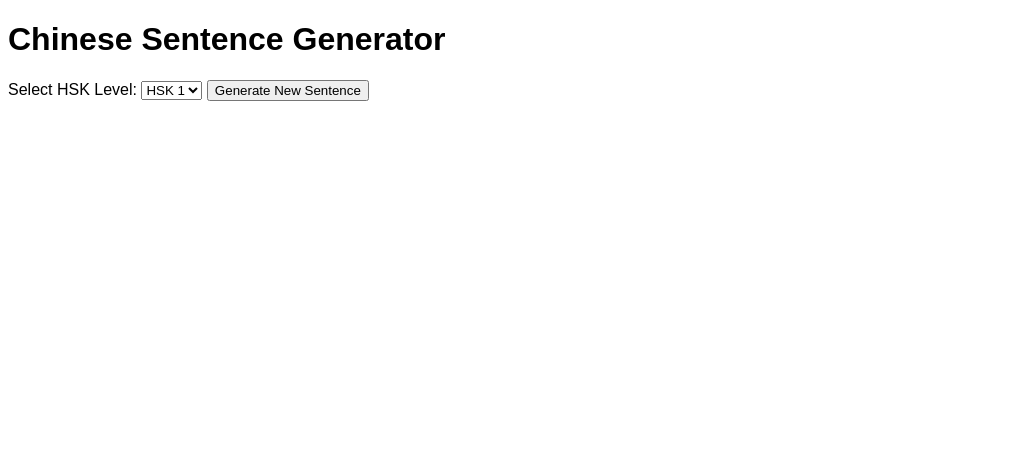
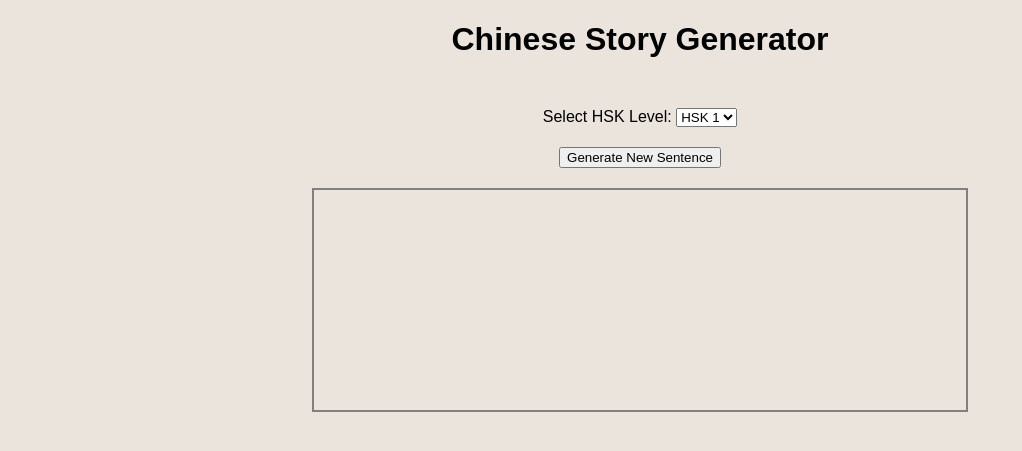
Before and after one commit to clemens-steinwendner/ReadAssistance, a Flask app: template templates/index.html in a window 1280 px wide. Shown: the top 451 px of the page, without its empty margins (0-1022 px from the left). Run offline with Flask 3, Linux system fonts and the light colour scheme; the template is opened without the code that fills it, so the values that code supplies are empty.

Commit message:
Working prototype with little styling

```diff
--- a/app.py
+++ b/app.py
@@ -51,7 +51,7 @@ def get_pinyin_translation(word):
 @app.route('/')
 def index():
 
-    sentence = "我喜欢喝水"
+    sentence = "中国故事生成器"
 
     segments = list(jieba.cut(sentence))
 
@@ -62,21 +62,18 @@ def index():
             html_segments.append(seg)
         else:
 
-            pinyin, translation = get_pinyin_translation(seg)
+            #pinyin, translation = get_pinyin_translation(seg)
 
 
             html_segments.append(
-                f'<span class="word" '
-                f'data-pinyin="{pinyin}" '
-                f'data-translation="{translation}">'
-                f'{seg}</span>'
+                f'<span class="word" data-word="{seg}">{seg}</span>'
             )
 
     final_html = ''.join(html_segments)
 
     #full_story = generate_story()
 
-    full_story = "我喜欢喝水" #for testing
+    full_story = "" #for testing
 
     segments_story = list(jieba.cut(full_story))
 
@@ -87,14 +84,11 @@ def index():
             html_segments_story.append(seg)
         else:
 
-            pinyin, translation = get_pinyin_translation(seg)
+            #pinyin, translation = get_pinyin_translation(seg)
 
 
             html_segments_story.append(
-                f'<span class="word" '
-                f'data-pinyin="{pinyin}" '
-                f'data-translation="{translation}">'
-                f'{seg}</span>'
+                f'<span class="word" data-word="{seg}">{seg}</span>'
             )
 
     final_html_story = ''.join(html_segments_story)
@@ -112,7 +106,7 @@ def generate():
 
 
 
-    print("generating..." + hsk_level)
+    #print("generating..." + hsk_level)
 
     segments = list(jieba.cut(new_story))
 
@@ -123,21 +117,23 @@ def generate():
             html_segments.append(seg)
         else:
 
-            pinyin, translation = get_pinyin_translation(seg)
-
-
             html_segments.append(
-                f'<span class="word" '
-                f'data-pinyin="{pinyin}" '
-                f'data-translation="{translation}">'
-                f'{seg}</span>'
+                f'<span class="word" data-word="{seg}">{seg}</span>'
             )
 
     final_html = ''.join(html_segments)
 
     return jsonify({'sentence': final_html})
 
-
+@app.route('/translate_all', methods=['POST'])
+def translate_all():
+    data = request.get_json()
+    words = data['words']
+    result_map = {}
+    for w in words:
+        p, t = get_pinyin_translation(w)
+        result_map[w] = {'pinyin': p, 'translation':t}
+    return jsonify(result_map)
 
 #@app.route('/lookup')
 #def lookup():
@@ -154,7 +150,6 @@ def generate():
 #    return jsonify({'pinyin': pinyin_str, 'translation': translation})
 
 
-
 if __name__ == '__main__':
 
     with app.app_context():
--- a/static/css/style.css
+++ b/static/css/style.css
@@ -1,6 +1,7 @@
 body{
     margin: 10;
     font-family: sans-serif;
+    background-color: #eae4dd;
 }
 
 .word.highlight{
@@ -13,3 +14,80 @@ body{
     text-decoration-thickness: 2px;
     margin: 5px;
 }
+
+h1{
+    text-align: center
+}
+
+#sentence-container{
+    text-align: center;
+    font-size : 30px;
+    margin-bottom : 50px;
+}
+
+
+
+#for-button{
+    margin: 10px auto;
+    text-align: center;
+}
+
+#new-sentence-button{
+    color : black;
+    text-align: center;
+    margin: 10px auto;
+}
+
+.container{
+    text-align: center;
+}
+
+#story-container{
+    border: 2px solid grey;
+    padding: 10px;
+    margin: auto;
+    min-width: 300px;
+    width: 50%;
+    text-align: left;
+    min-height: 200px;
+    font-size: 20px;
+}
+
+.loader {
+    display: flex;
+    justify-content: center;
+    align-items: center;
+    width: 60px;
+    height: 60px;
+    border: 3px solid #d32f2f; /* Chinese red */
+    border-top-color: #ffcc00; /* Gold */
+    border-radius: 50%;
+    animation: spin 1.2s linear infinite;
+    box-shadow: 0 0 10px rgba(211,47,47,0.3);
+    font-size: 24px;
+    color: #d32f2f;
+    font-weight: bold;
+    position: relative;
+    margin: auto;
+    margin-bottom: 15px;
+}
+
+.loader::after {
+    content: '中';
+    position: absolute;
+    top: 50%;
+    left: 50%;
+    transform: translate(-50%, -50%);
+    animation: pulse 1.5s ease-in-out infinite;
+}
+
+@keyframes spin {
+    to {
+        transform: rotate(360deg);
+    }
+}
+
+@keyframes pulse {
+    0%, 100% { opacity: 1; }
+    50% { opacity: 0.5; }
+}
--- a/templates/index.html
+++ b/templates/index.html
@@ -2,7 +2,7 @@
 
 {% block head%}
 <h1>
-    Chinese Sentence Generator
+    Chinese Story Generator
 </h1>
 {% endblock %}
 
@@ -10,6 +10,7 @@
 
     <div id="sentence-container"> {{story|safe}} </div>
 
+    <div class = "container">
         <label for = "hsk-level"> Select HSK Level:</label>
         <select id = "hsk-level">
             <option value = "1"> HSK 1</option>
@@ -19,11 +20,14 @@
             <option value = "5"> HSK 5</option>
             <option value = "6"> HSK 6</option>
         </select>
+    </div>
 
+    <div id = "for-button">
         <button id = "new-sentence-button"> Generate New Sentence </button>
+    </div>
 
-    <div id = "spinner" style = "display:none">
-        <p> Loading ... </p>
+
+    <div id = "spinner" class = "loader" style = "display:none">
     </div>
 
     <div id ="story-container"> {{full_story_html|safe}} </div>
@@ -74,9 +78,42 @@
 
                     const word = wordE1.dataset.word;
 
+                    if (pinyin&&translation){
                         showPopover(wordE1, pinyin, translation);
+                    }
+                    else {
+                        showPopover(wordE1, "loading...", "loading...");
+                    }
+
+
                 })
             })
+        }
+
+        function backgroundTranslate(){
+            const uniqueWords = new Set();
+            document.querySelectorAll('.word').forEach(e1 => {
+                uniqueWords.add(e1.dataset.word);
+            });
+
+            fetch('/translate_all', {
+                method : 'POST',
+                headers : {'Content-Type' : 'application/json'},
+                body: JSON.stringify({ words: Array.from(uniqueWords)})
+            })
+            .then(res => res.json())
+            .then(data => {
+                document.querySelectorAll('.word').forEach(e1 => {
+                    const w = e1.dataset.word;
+                    if (data[w]){
+                        e1.dataset.pinyin = data[w].pinyin;
+                        e1.dataset.translation = data[w].translation;
+                    }
+                })
+            })
+            .catch(err => console.error("Error in backgroundTranslate:", err))
+
+
         }
 
         document.getElementById("new-sentence-button").addEventListener("click", function(){
@@ -84,6 +121,7 @@
             const hskLevel = document.getElementById("hsk-level").value;
 
             document.getElementById("spinner").style.display = "block";
+
             fetch(`/generate?hsk_level=${hskLevel}`)
                 .then(response => response.json())
                 .then(data => {
@@ -93,6 +131,8 @@
                     document.getElementById("story-container").innerHTML = data.sentence;
 
                     attachWordListeners();
+
+                    backgroundTranslate();
                 })
                 .catch(error => {
                     console.error("Error:", error);
@@ -110,7 +150,10 @@
             }
         })
 
-        document.addEventListener('DOMContentLoaded', attachWordListeners);
+        document.addEventListener('DOMContentLoaded', () => {
+            attachWordListeners();
+            backgroundTranslate();
+        });
     </script>
 
 {% endblock %}
```
Lines whose indentation alone changed are shown as unchanged.
